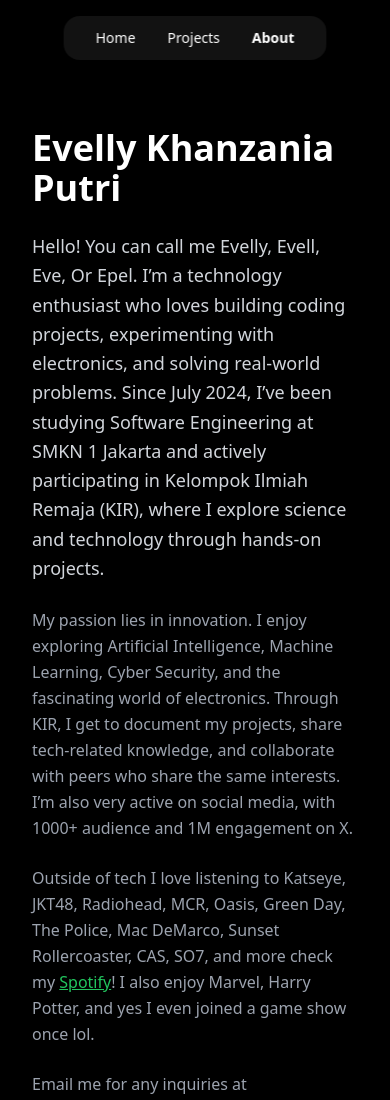
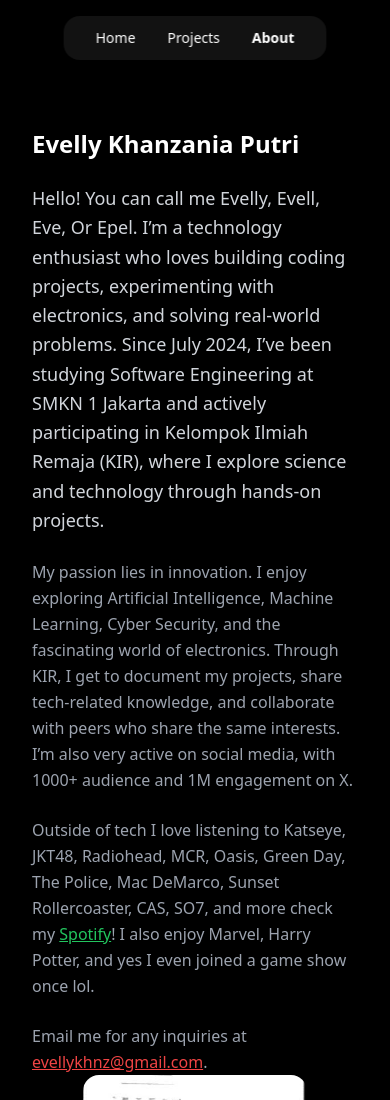
Before and after one commit to Vkzapple/evellyportofolio, a plain HTML site: page about.html in a window 390 px wide. Shown: the top 1100 px of the page. Drawn offline with nearby package versions, Linux system fonts and the light colour scheme.

Commit message:
evellycom

```diff
--- a/about.html
+++ b/about.html
@@ -35,7 +35,7 @@
 
       <!-- About text -->
       <div class="flex-1 space-y-6 text-left">
-        <h2 class="text-4xl md:text-5xl font-bold">Evelly Khanzania Putri</h2>
+        <h1 class="text-2xl md:text-5xl font-bold">Evelly Khanzania Putri</h1>
         <p class="text-gray-300 leading-relaxed text-lg">
           Hello! You can call me Evelly, Evell, Eve, Or Epel. I’m a technology
           enthusiast who loves building coding projects, experimenting with
```
